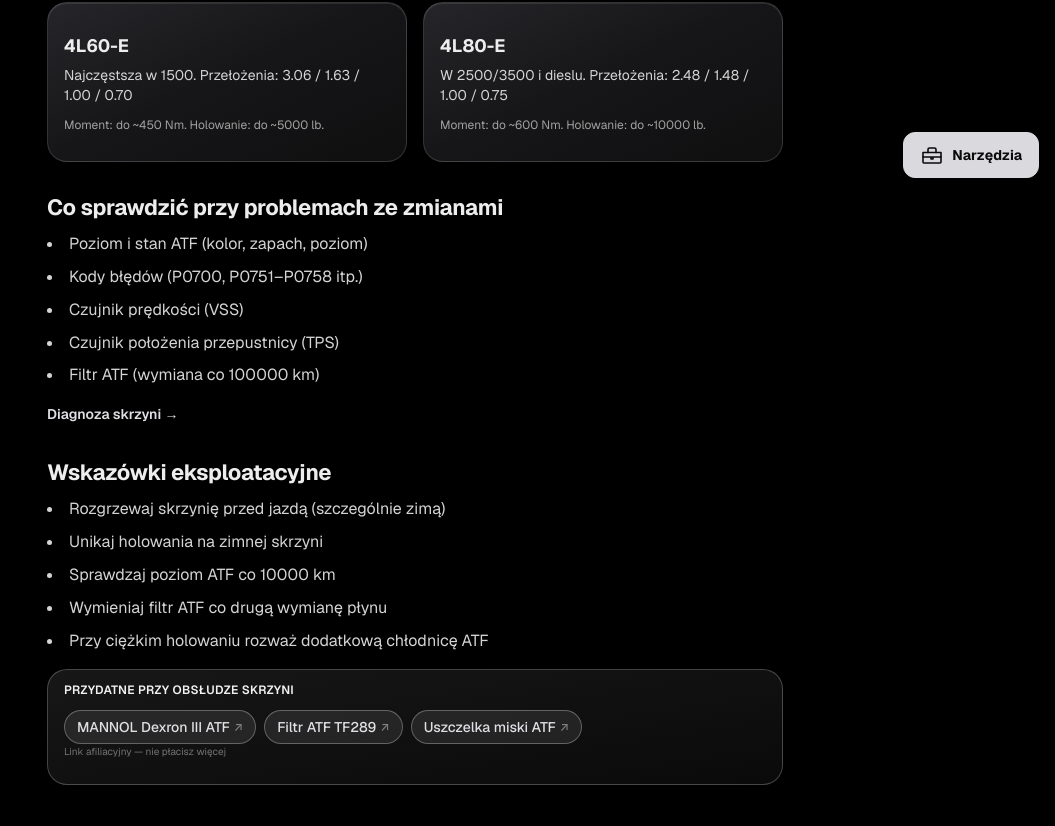
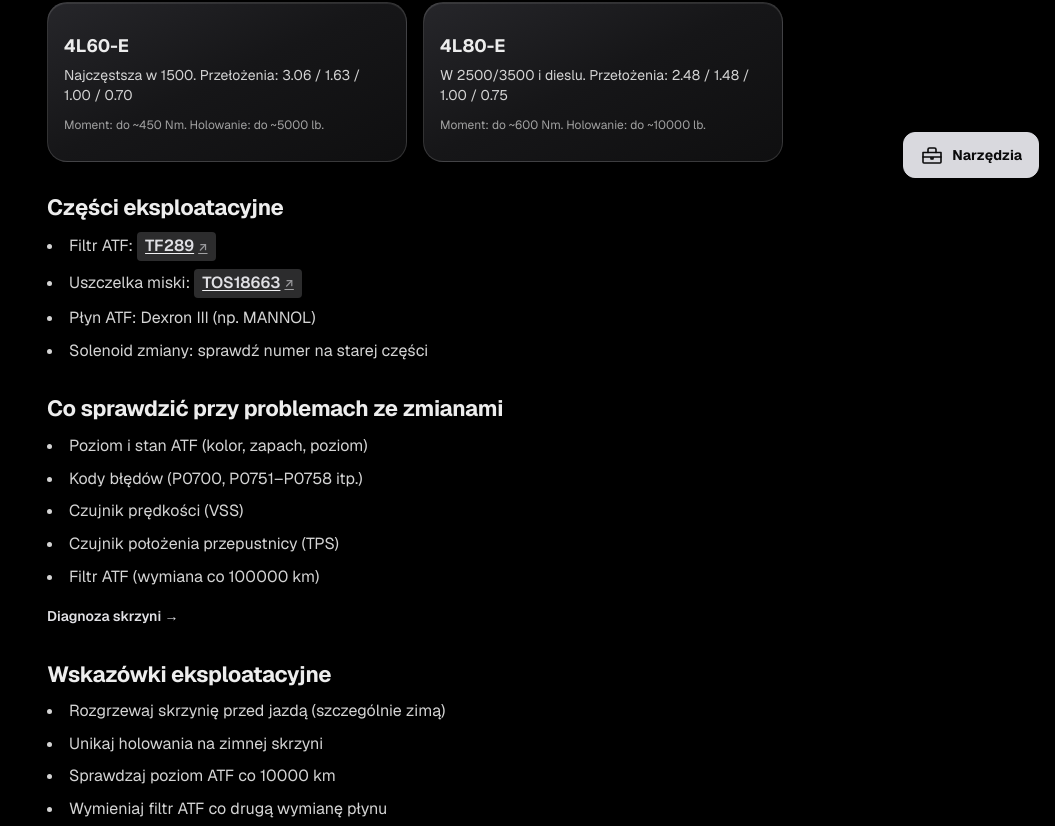
Before and after one commit to tsrc4mm9gg-netizen/gmt400-app, a Next.js app: page /skrzynie in a window 1280 px wide. Shown: the part 606-1432 px from the top of the page, without its empty margins (225-1280 px from the left). Built offline with nearby package versions, Linux system fonts and the light colour scheme.

Commit message:
feat: add PartLink to skrzynie page

```diff
--- a/src/app/skrzynie/page.tsx
+++ b/src/app/skrzynie/page.tsx
@@ -3,6 +3,7 @@ import Link from 'next/link';
 import Breadcrumbs from '../ui/Breadcrumbs';
 import FAQ from '../ui/FAQ';
 import AffiliateBox from '../ui/AffiliateBox';
+import PartLink from '../ui/PartLink';
 
 export const metadata: Metadata = {
   title: 'Punkty zmiany biegów 4L60-E i 4L80-E — GMT400',
@@ -75,6 +76,16 @@ export default function TransmissionPage() {
       </section>
 
       <section className="mt-8">
+        <h2 className="text-xl font-semibold">Części eksploatacyjne</h2>
+        <ul className="mt-3 list-inside list-disc space-y-2 text-neutral-300">
+          <li>Filtr ATF: <PartLink partNumber="TF289" /></li>
+          <li>Uszczelka miski: <PartLink partNumber="TOS18663" /></li>
+          <li>Płyn ATF: Dexron III (np. MANNOL)</li>
+          <li>Solenoid zmiany: sprawdź numer na starej części</li>
+        </ul>
+      </section>
+
+      <section className="mt-8">
         <h2 className="text-xl font-semibold">Co sprawdzić przy problemach ze zmianami</h2>
         <ul className="mt-3 list-inside list-disc space-y-2 text-neutral-300">
           <li>Poziom i stan ATF (kolor, zapach, poziom)</li>
```
